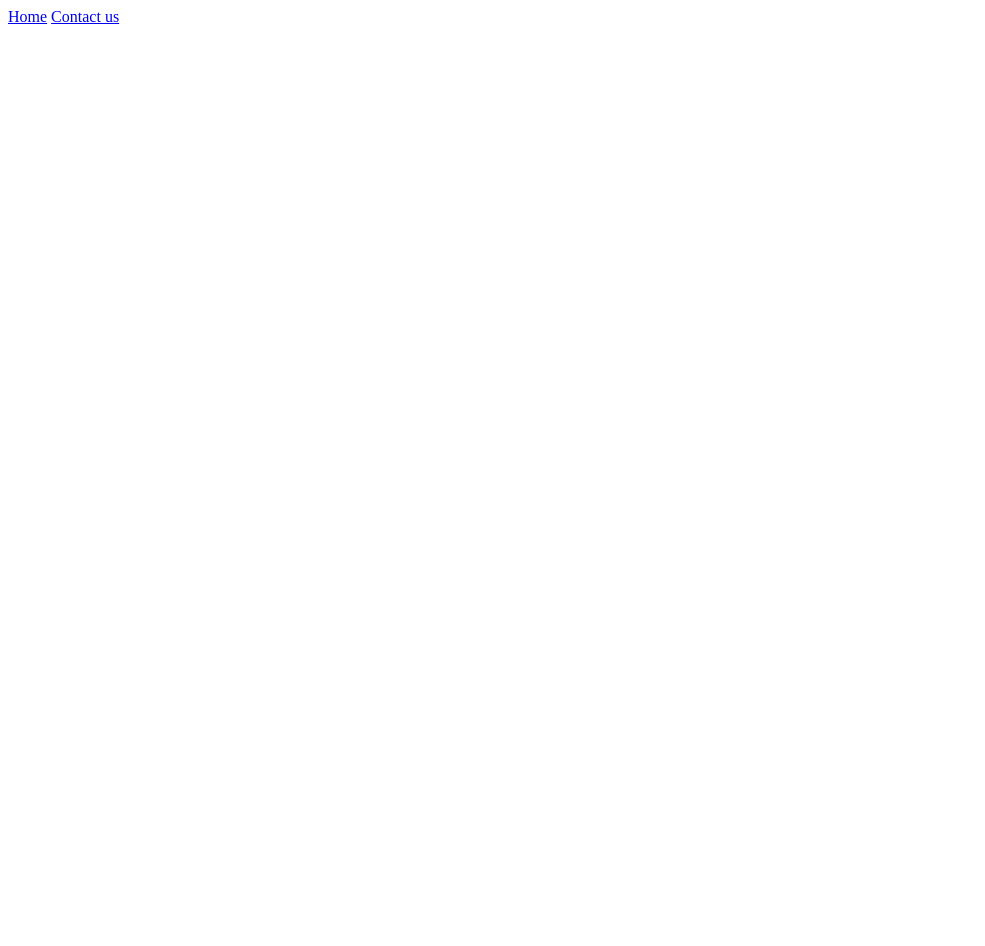
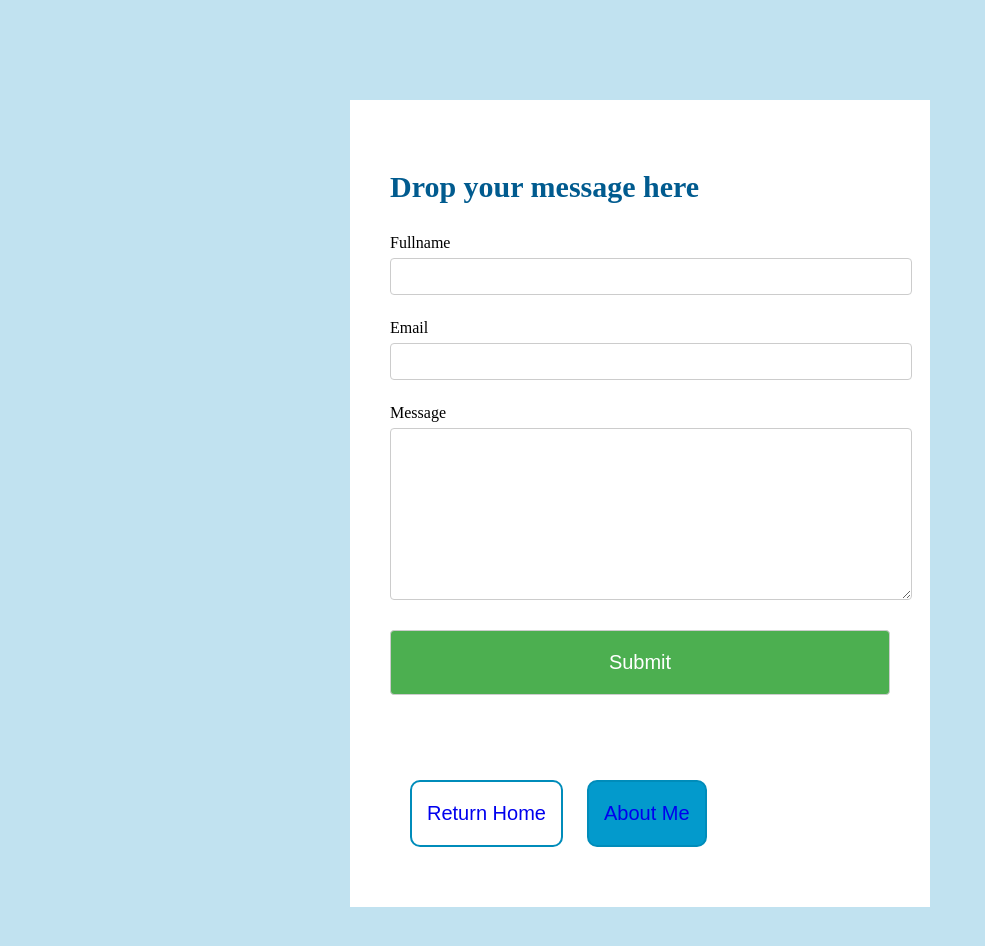
Before and after one commit to ddoyediran/week4-mon, a plain HTML site: page contact.html in a window 1280 px wide. Shown: the whole page, without its empty margins (0-985 px from the left). Before the commit the page ends 800 px from the top, so only its background shows below. Drawn offline with Linux system fonts and the light colour scheme.

Commit message:
more commit

```diff
--- a/contact.html
+++ b/contact.html
@@ -3,12 +3,35 @@
   <head>
     <meta charset="UTF-8" />
     <meta name="viewport" content="width=device-width, initial-scale=1.0" />
-    <title>Contact us</title>
+    <title>Contact Me</title>
+    <link rel="stylesheet" href="./style.css" type="text/css" />
   </head>
   <body>
-    <div>
-      <a href="./index.html">Home</a>
-      <a href="./about.html">Contact us</a>
+    <div class="content-about">
+      <h3>Drop your message here</h3>
+      <form action="" class="form">
+        <label for="fullname">Fullname</label>
+        <input type="text" name="fullname" />
+        <br />
+        <br />
+        <label for="email">Email</label>
+        <input type="text" name="email" />
+        <br />
+        <br />
+        <label for="message">Message</label><br />
+        <textarea name="" id="" cols="30" rows="10"></textarea>
+
+        <input type="submit" />
+      </form>
+
+      <div class="bottom">
+        <button class="btn1">
+          <a href="./index.html">Return Home</a>
+        </button>
+        <button class="btn2">
+          <a href="./contact.html">About Me</a>
+        </button>
+      </div>
     </div>
   </body>
 </html>
--- a/style.css
+++ b/style.css
@@ -0,0 +1,103 @@
+body {
+  background: rgb(193, 226, 240);
+  font-size: 16px;
+}
+.content {
+  max-width: 500px;
+  margin: auto;
+  padding: 40px;
+  /* background-color: white; */
+}
+
+.content-about {
+  max-width: 500px;
+  margin: 100px auto;
+  padding: 40px;
+  background-color: white;
+}
+
+h1 {
+  color: rgb(71, 71, 71);
+  font-size: 60px;
+}
+
+h3 {
+  color: rgb(1, 91, 143);
+  font-size: 30px;
+}
+
+a:link {
+  text-decoration: none;
+}
+
+a:visited {
+  /* text-decoration: none; */
+}
+
+a:hover {
+  /* text-decoration: none; */
+}
+
+a:active {
+  text-decoration: none;
+}
+
+button {
+  font-size: 20px;
+  text-align: center;
+  padding: 20px 15px;
+  /* margin: 8px 6px; */
+  cursor: pointer;
+  transition-duration: 0.4s;
+  border-radius: 10px;
+}
+
+.btn1 {
+  background-color: rgb(255, 255, 255);
+  color: rgb(0, 0, 0);
+  border: 2px solid #008cba;
+  margin: 20px;
+}
+
+.btn1:hover {
+  background-color: #fc8600;
+  color: rgb(255, 255, 255);
+  border: 2px solid #fc8600;
+}
+
+.btn2 {
+  background-color: #039acc;
+  color: rgb(0, 0, 0);
+  border: 2px solid #008cba;
+}
+
+.btn2:hover {
+  background-color: #fc8600;
+  color: rgb(255, 255, 255);
+  border: 2px solid #fc8600;
+}
+
+.bottom {
+  margin-top: 45px;
+}
+
+input[type="text"],
+textarea {
+  width: 100%;
+  padding: 10px;
+  margin: 6px 0px;
+  border: 1px solid #ccc;
+  border-radius: 4px;
+}
+
+input[type="submit"] {
+  background-color: #4caf50;
+  width: 100%;
+  padding: 20px 10px;
+  margin: 20px 0px;
+  border: 1px solid #ccc;
+  border-radius: 4px;
+  text-align: center;
+  font-size: 20px;
+  color: rgb(255, 255, 255);
+}
```
Also changed, not shown: about.html (+28 -4 lines), index.html (+9 -6 lines).
